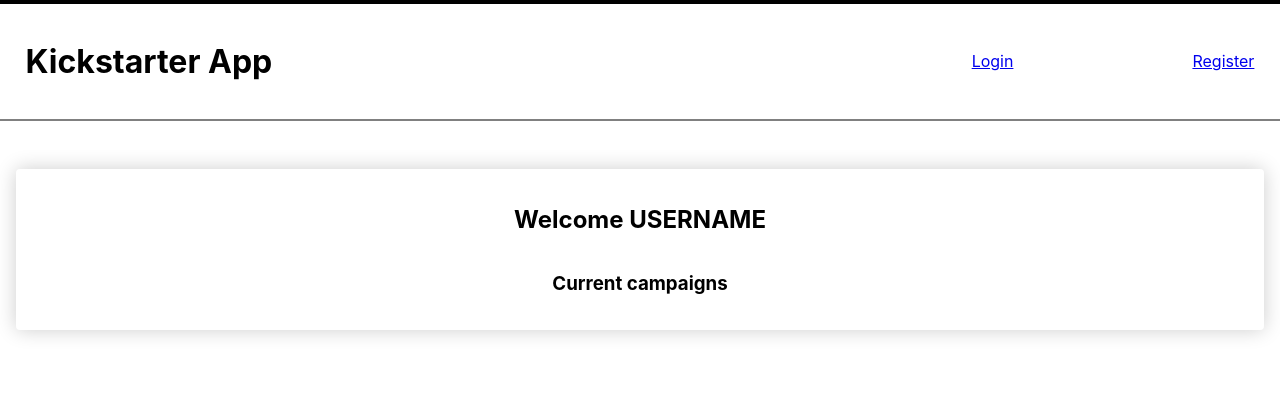
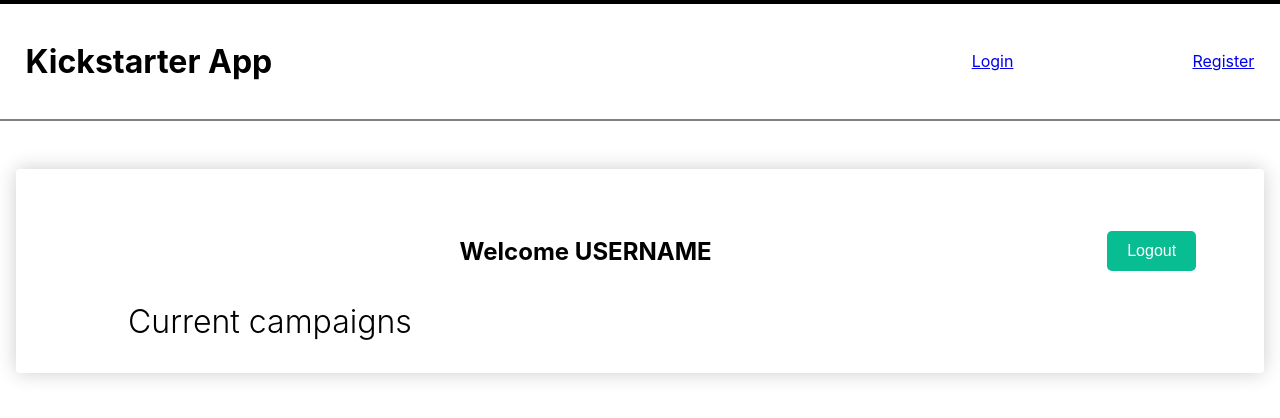
Before and after one commit to AnhQ-T/front-end-1, a React (Create React App) app in the folder kickstarter/: page /profile in a window 1280 px wide. Shown: the top 418 px of the page. Built offline with nearby package versions, Linux system fonts and the light colour scheme; sample sign-in values are in the browser's storage.

Commit message:
dashboard styling and logout functionality

```diff
--- a/kickstarter/src/App.css
+++ b/kickstarter/src/App.css
@@ -36,3 +36,13 @@
     transform: rotate(360deg);
   }
 }
+
+.dashboard-header {
+  width: 95%;
+  margin-left: 2rem;
+}
+
+.logout-container {
+  margin-right: 5rem;
+  width: 5%;
+}
--- a/kickstarter/src/actions/action.js
+++ b/kickstarter/src/actions/action.js
@@ -7,6 +7,8 @@
 export const REGISTER = "REGISTER"
 export const REGISTER_SUCCESS = "REGISTER_SUCCESS"
 export const REGISTER_FAILURE = "REGISTER_FAILURE"
+
+export const LOGOUT = "LOGOUT"
 
 export const Login = (credentials) => dispatch => {
 
@@ -50,3 +52,10 @@
         })
     })
 }
+
+export const Logout = () => dispatch => {
+    dispatch({
+        type: LOGOUT
+    })
+    localStorage.clear()
+}
--- a/kickstarter/src/components/user/UserDashBoard.js
+++ b/kickstarter/src/components/user/UserDashBoard.js
@@ -1,5 +1,9 @@
 import React, {useState} from 'react';
 import styled from "styled-components";
+
+import { useHistory, Link, Redirect } from "react-router-dom";
+import { connect } from "react-redux"
+import {Logout} from '../../actions/action';
 
 const Wrapper = styled.div`
     display: flex;
@@ -17,16 +21,65 @@
     flex: 0 0 25%;
 `
 
-const UserDashBoard = () => {
+const Header = styled.header`
+    display: flex;
+    flex-direction: row;
+    align-items: center;
+    margin-top: 2rem;
+`
+
+const Title = styled.h3`
+    font-size: 2rem;
+    font-weight: 300;
+    margin: 1rem;
+    color: black;
+`;
+
+const CampaignContainer = styled.div`
+    display:flex;
+    margin-left: 5rem;
+
+`
+
+const StyledButton = styled.button`
+    display: block;
+    text-align: center;
+    background-color: #09BD92;
+    color: white;
+    font-size: 1rem;
+    border: 0;
+    border-radius: 5px;
+    height: 40px;
+    padding: 0 20px;
+    cursor: pointer;
+    box-sizing: border-box;
+`;
+
+
+const UserDashBoard = (props) => {
+
+    let history = useHistory();
+
+    const handleLogout = () => {
+        props.Logout();
+        history.push("/")
+    }
 
     return (
         <Wrapper>
-            <h2>Welcome USERNAME</h2>
-            <div className="campaign-container">
-                <h3>Current campaigns</h3>
-            </div>
+            <Header>
+                <div className="dashboard-header">
+                    <h2>Welcome USERNAME</h2>
+                </div>
+                <div className="logout-container">
+                    <StyledButton onClick={handleLogout}>Logout</StyledButton>
+                </div>
+            </Header>
+            <CampaignContainer>
+                <Title>Current campaigns</Title>
+            </CampaignContainer>
         </Wrapper>
     )
 }
 
-export default UserDashBoard;
+export default connect(null, {Logout}) (UserDashBoard)
```
